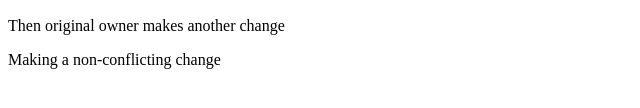
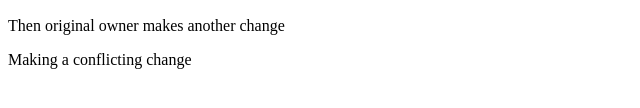
Before and after one commit to KnitAllNight/LEGtbD, a plain HTML site: page index.html in a window 1280 px wide. Shown: the part 182-290 px from the top of the page, 0-640 px from the left. Drawn offline with Linux system fonts and the light colour scheme.

Commit message:
Orig owner conflicting change

```diff
--- a/index.html
+++ b/index.html
@@ -9,6 +9,6 @@
     <p>first line of Moby Dick</p>
     <h2>Collaborator makes a change</h2>
     <p>Then original owner makes another change</p>
-    <p>Making a non-conflicting change</p>
+    <p>Making a conflicting change</p>
   </body>
 </html>
```
